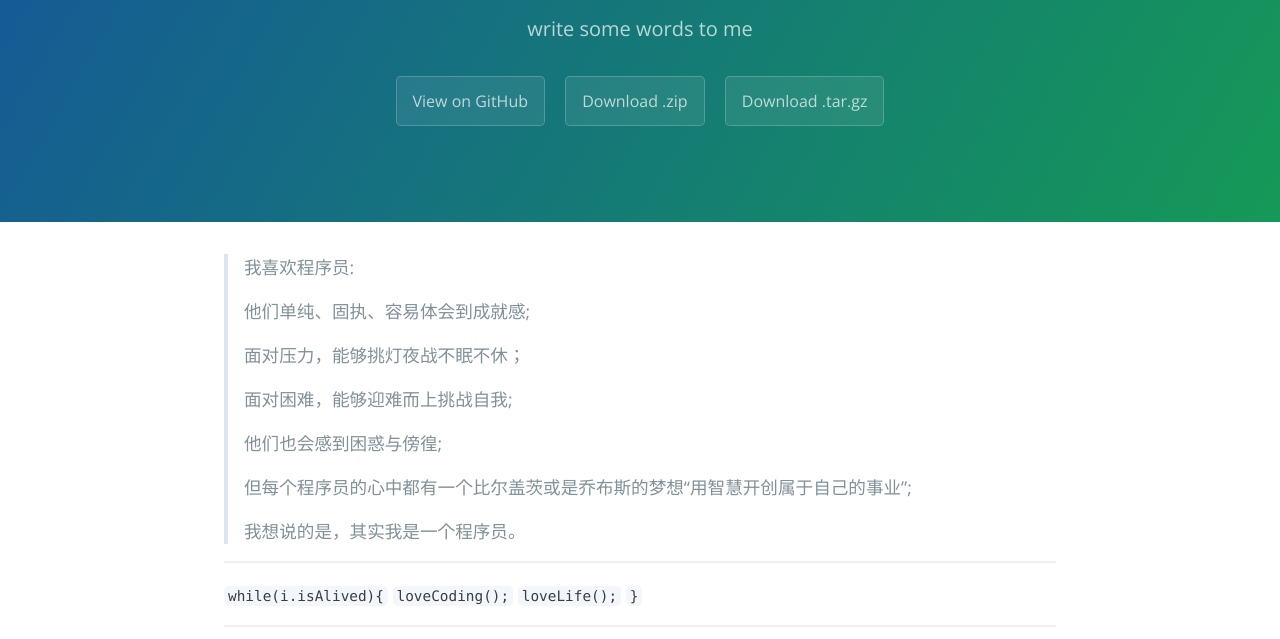
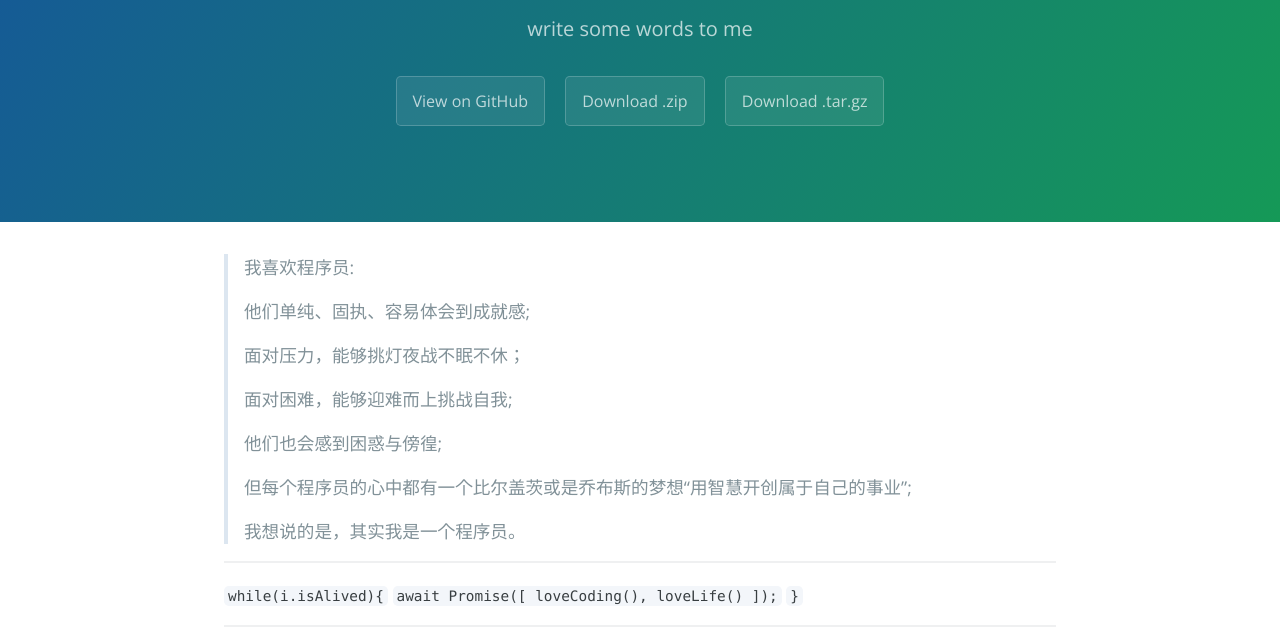
Before and after one commit to LongTengDao-fork-A/me, a plain HTML site: page index.html in a window 1280 px wide. Shown: the part 161-800 px from the top of the page. Drawn offline with nearby package versions, Linux system fonts and the light colour scheme.

Commit message:
防阻塞

```diff
--- a/index.html
+++ b/index.html
@@ -38,8 +38,7 @@
 <hr>
 
 <p><code>while(i.isAlived){</code>
-    <code>loveCoding();</code>
-    <code>loveLife();</code>
+    <code>await Promise([ loveCoding(), loveLife() ]);</code>
 <code>}</code></p>
 
 <hr>
```
